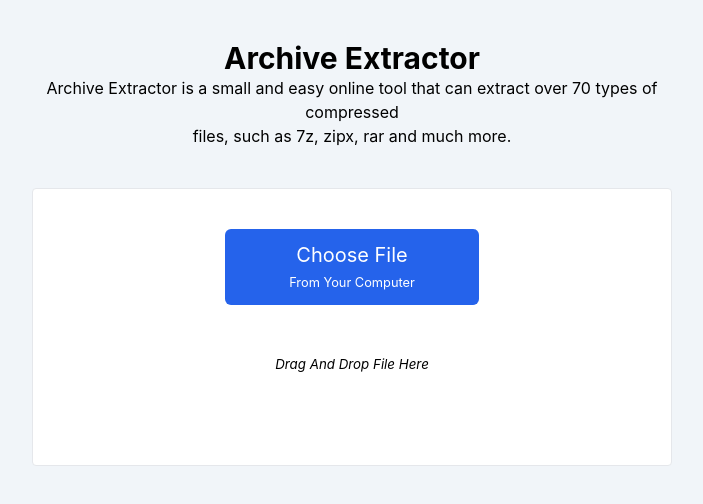
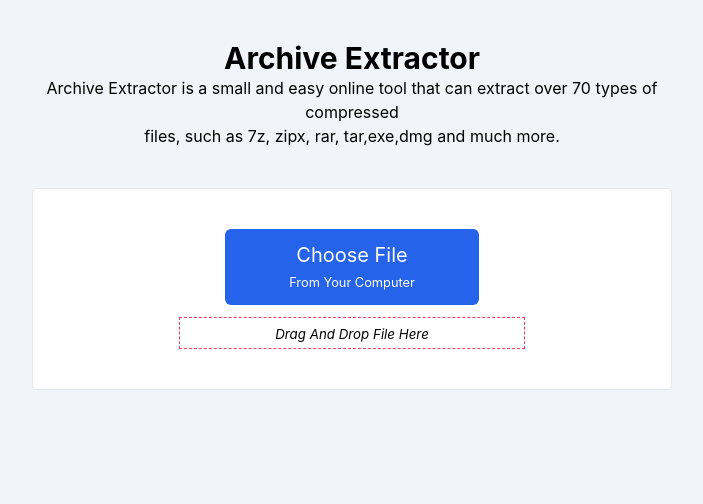
Before and after one commit to shakib-mia/AppsCms-unzipper, a React (Create React App) app: page / in a window 1280 px wide. Shown: the top 504 px of the page, without its empty margins (288-991 px from the left). Built offline with nearby package versions, Linux system fonts and the light colour scheme.

Commit message:
extraction functionality added

```diff
--- a/src/App.css
+++ b/src/App.css
@@ -4,12 +4,10 @@
 .custom-file-input::before {
   content: "Drag And Drop File Here";
   text-align: center;
-  padding: 10px !important;
   width: 100%;
   display: inline-block;
   background: linear-gradient(top, #f9f9f9, #e3e3e3);
   border-radius: 3px;
-  padding: 5px 8px;
   outline: none;
   white-space: nowrap;
   -webkit-user-select: none;
--- a/src/App.js
+++ b/src/App.js
@@ -1,25 +1,67 @@
 import "./App.css";
+import { useState } from "react";
+import JSZip from "jszip";
 
 function App() {
+  const [about, setAbout] = useState({});
+
+  // handle button click
+
   const input = () => {
     let getInput = document.createElement("input");
     getInput.type = "file";
     getInput.click();
     getInput.addEventListener("change", (event) => {
-      console.log(event.target.files[0]);
+      const file = event.target.files[0];
+      if (
+        file.name.includes(".zip") ||
+        file.name.includes(".7z") ||
+        file.name.includes(".dmg") ||
+        file.name.includes(".zipx") ||
+        file.name.includes(".rar") ||
+        file.name.includes(".tar") ||
+        file.name.includes(".exe")
+      ) {
+        JSZip.loadAsync(file).then((data) => console.log(data));
+        setAbout(file);
+
+        document.getElementById("fileSection").style.display = "none";
+        document.getElementById("details-section").style.display = "block";
+      } else {
+        document
+          .getElementById("details-section")
+          .classList.add("text-rose-500");
+        document.getElementById("fileSection").style.display = "none";
+        document.getElementById("details-section").style.display = "block";
+        document.getElementById("details-section").innerText =
+          "Unsupported File Format";
+      }
     });
   };
 
+  // handle drag and drop
+
   const handleFileUpload = (file) => {
-    if (file.name.includes(".zip")) {
-      console.log(file);
+    if (
+      file.name.includes(".zip") ||
+      file.name.includes(".7z") ||
+      file.name.includes(".dmg") ||
+      file.name.includes(".zipx") ||
+      file.name.includes(".rar") ||
+      file.name.includes(".tar") ||
+      file.name.includes(".exe")
+    ) {
+      JSZip.loadAsync(file).then((data) => console.log(data));
+      setAbout(file);
+      document.getElementById("fileSection").style.display = "none";
+      document.getElementById("details-section").style.display = "block";
+    } else {
+      document.getElementById("fileSection").style.display = "none";
+      document.getElementById("details-section").style.display = "block";
+      document.getElementById("details-section").classList.add("text-rose-500");
+      document.getElementById("details-section").innerText =
+        "Unsupported File Format";
     }
-  };
-
-  const handleMouseOver = (e) => {
-    const element = document.getElementsByClassName("custom-file-input");
-    const styles = window.getComputedStyle(element, "::before");
-    styles.backgroundColor = "rgba(0, 0, 0, 0.5)";
   };
 
   return (
@@ -29,12 +71,15 @@ function App() {
           <h1 className="text-3xl font-bold text-center">Archive Extractor</h1>
           <p className="text-center">
             Archive Extractor is a small and easy online tool that can extract
-            over 70 types of compressed <br /> files, such as 7z, zipx, rar and
-            much more.
+            over 70 types of compressed <br /> files, such as 7z, zipx, rar,
+            tar,exe,dmg and much more.
           </p>
         </div>
 
-        <div className="mx-auto bg-white py-10 border border-1 rounded">
+        <div
+          className="mx-auto bg-white py-10 border border-1 rounded"
+          id="fileSection"
+        >
           <div id="upload-section" className="text-center">
             <button
               onClick={input}
@@ -46,19 +91,25 @@ function App() {
             </button>
           </div>
           <div className="flex justify-center">
-            <div id="drop_zone demo" className="p-10 droptarget">
+            <div
+              id="drop_zone demo"
+              className="border border-dashed border-rose-500 droptarget mt-3"
+            >
               <input
                 type="file"
                 onChange={(e) => handleFileUpload(e.target.files[0])}
                 id="file"
                 onClick={(e) => e.preventDefault()}
-                onDrag={(e) => {
-                  handleMouseOver(e);
-                }}
                 className="custom-file-input"
               />
             </div>
           </div>
+        </div>
+        <div id="details-section" style={{ display: "none" }}>
+          <h1 className="text=2xl font-bold">Name: {about?.name}</h1>
+          <h1 className="text=2xl font-bold">
+            Size: {(about?.size / (1024 * 1024)).toString().slice(0, 3)}MB
+          </h1>
         </div>
       </div>
     </div>
```
Also changed, not shown: package.json (+10 -0 lines), src/components/Details.js (added, +11 -0 lines), 1 other file (tests, documents, lock files or other folders).
